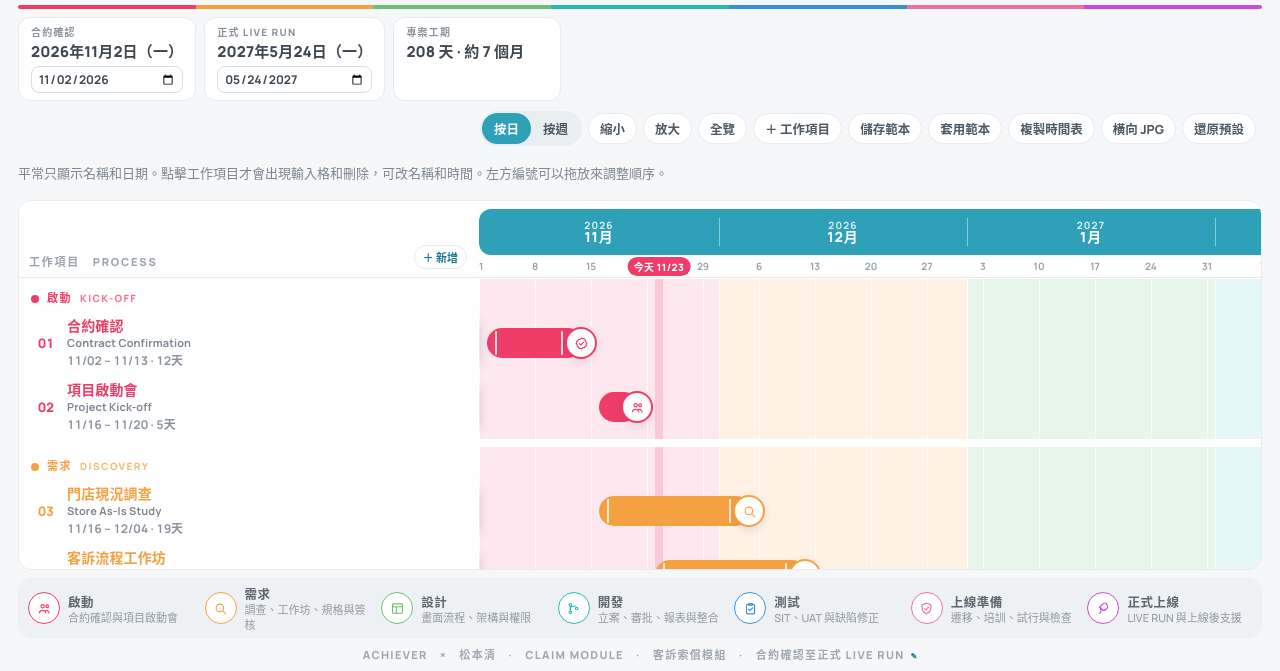
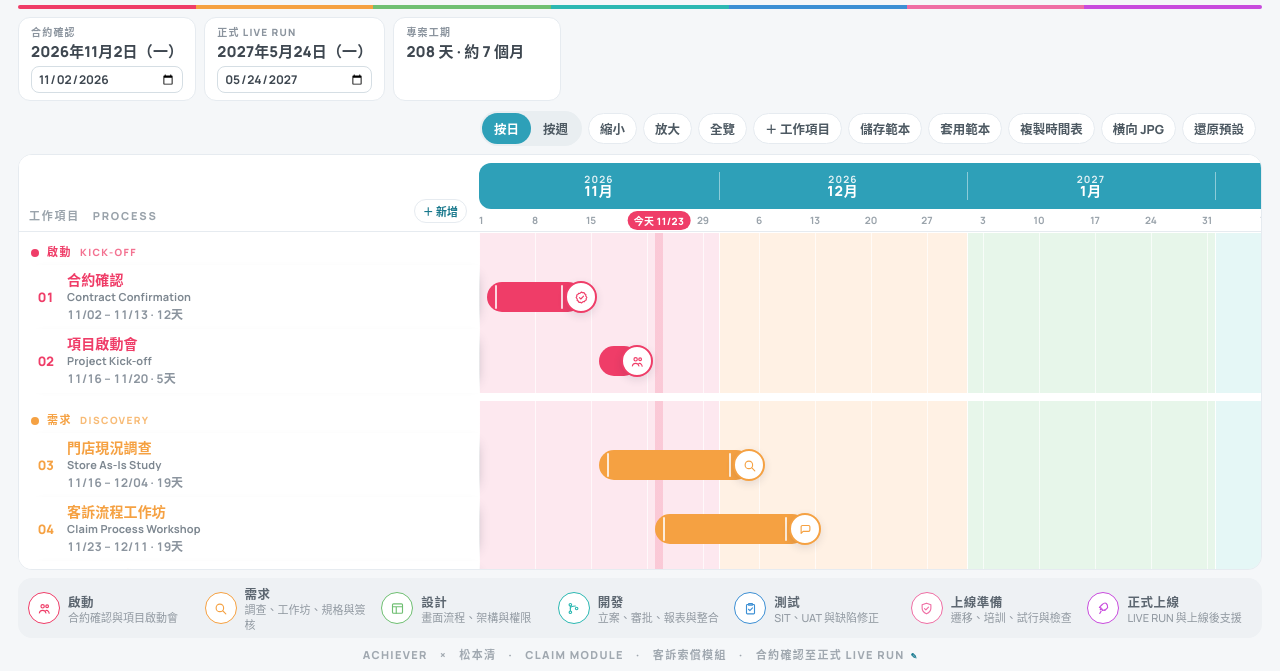
Before and after one commit to vincentchan1107/TestSystem, a plain HTML site: page timeline.html in a window 1280 px wide. Shown: the part 129-800 px from the top of the page. Drawn offline with Linux system fonts and the light colour scheme.

Commit message:
Remove the timeline hint under the toolbar.
Co-authored-by: vincentchan1107 <vincentchan1107@users.noreply.github.com>

```diff
--- a/timeline.html
+++ b/timeline.html
@@ -720,9 +720,6 @@
         <span class="status" id="status"></span>
       </div>
     </div>
-    <div class="inspector">
-      <p class="hint" id="hint">平常只顯示名稱和日期。點擊工作項目才會出現輸入格和刪除，可改名稱和時間。左方編號可以拖放來調整順序。</p>
-    </div>
     <div class="tpl" id="tplPanel" hidden>
       <label>範本
         <select id="tplSelect" aria-label="範本"></select>
```
